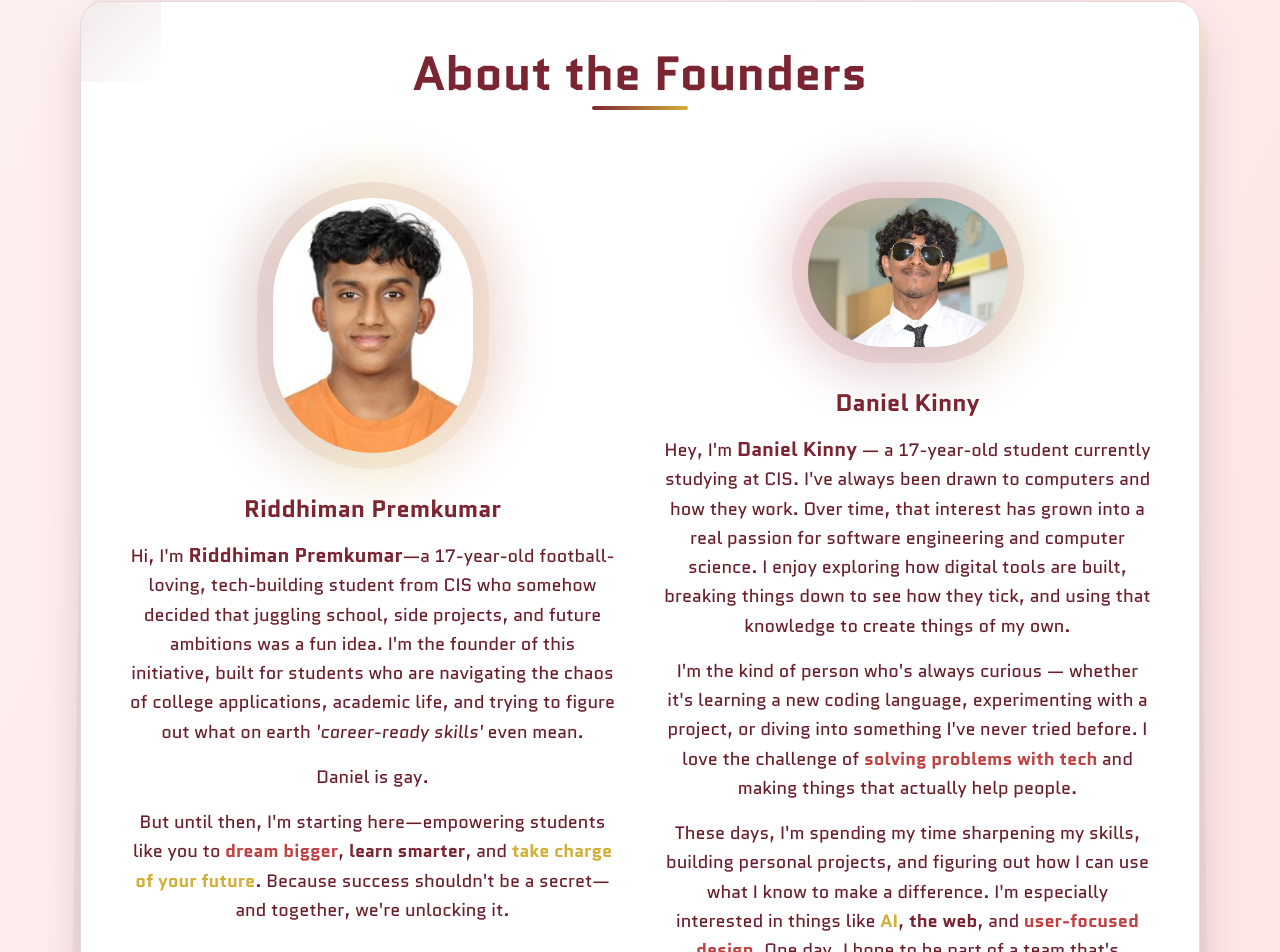
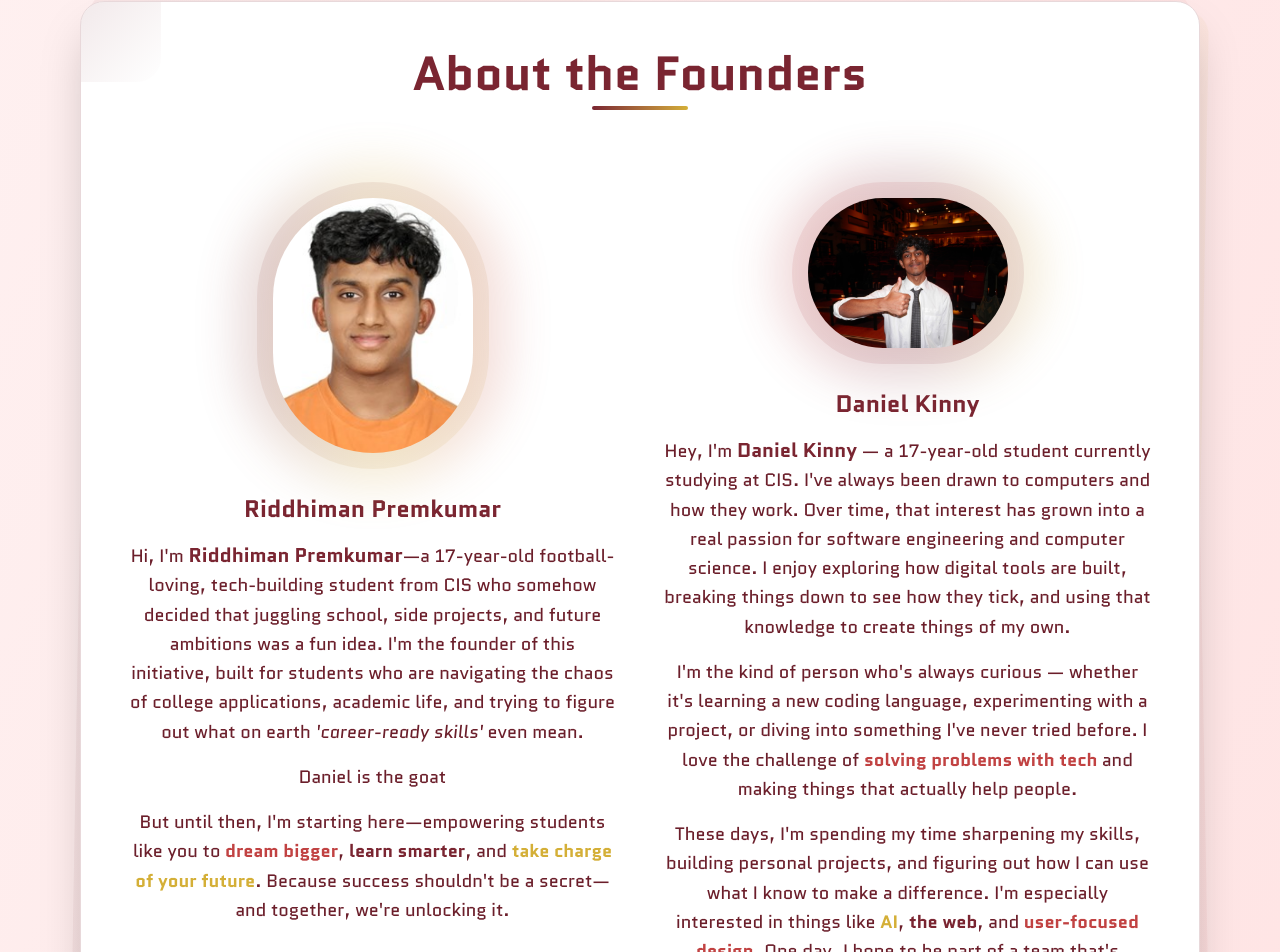
Before and after one commit to danielKinny/cs-blog, a Next.js app: page / in a window 1280 px wide. Shown: the part 898-1850 px from the top of the page. Built offline with nearby package versions, Linux system fonts and the light colour scheme.

Commit message:
new commit new assets new everything

```diff
--- a/app/page.tsx
+++ b/app/page.tsx
@@ -111,7 +111,7 @@ export default function Home() {
                       Hi, I&apos;m <span className="text-[#7a2531] font-bold text-xl">Riddhiman Premkumar</span>—a 17-year-old football-loving, tech-building student from CIS who somehow decided that juggling school, side projects, and future ambitions was a fun idea. I&apos;m the founder of this initiative, built for students who are navigating the chaos of college applications, academic life, and trying to figure out what on earth <em>&apos;career-ready skills&apos;</em> even mean.
                     </p>
                     <p>
-                      Daniel is gay.
+                      Daniel is the goat
                     </p>
                     <p>
                       But until then, I&apos;m starting here—empowering students like you to <span className="text-[#c14242] font-semibold">dream bigger</span>, <span className="text-[#7a2531] font-semibold">learn smarter</span>, and <span className="text-[#d4af37] font-semibold">take charge of your future</span>. Because success shouldn&apos;t be a secret—and together, we&apos;re unlocking it.
@@ -124,7 +124,7 @@ export default function Home() {
                     <div className="absolute -inset-4 bg-gradient-to-r from-[#c14242] via-[#7a2531] to-[#d4af37] rounded-full opacity-20 blur-xl"></div>
                     <div className="relative bg-gradient-to-br from-[#c14242]/10 to-[#7a2531]/10 rounded-full p-4">
                       <Image
-                        src="/danny.jpeg"
+                        src="/danny.JPG"
                         alt="Daniel Kinny"
                         width={200}
                         height={200}
```
Also changed, not shown: public/danny.JPG (added), public/danny.jpeg (deleted).
